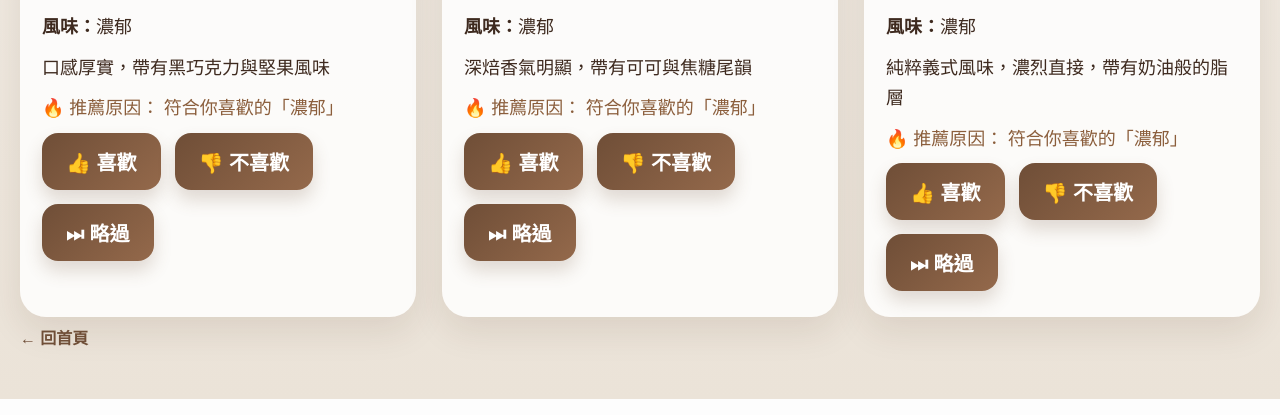
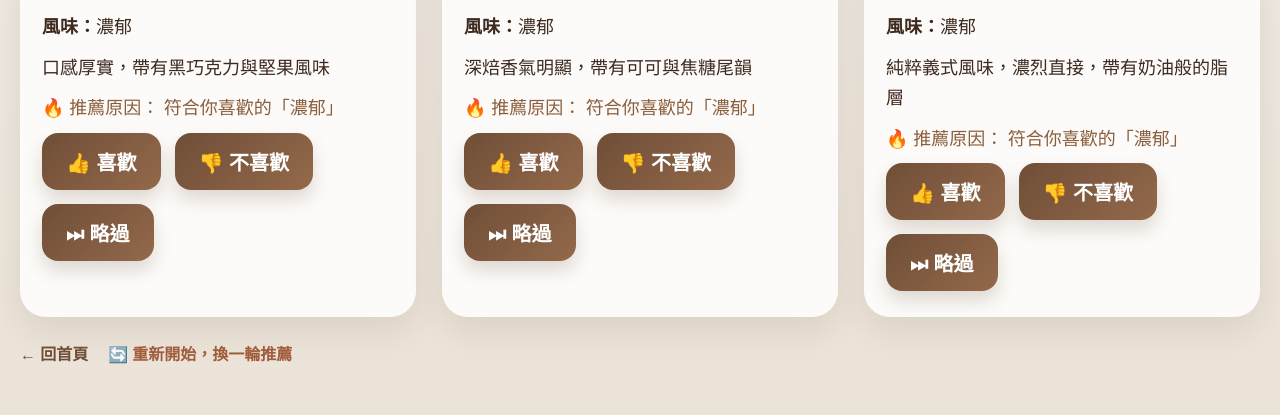
Before and after one commit to owendong-ai/pottajoe-ai, a Flask app: page /recommend_after_feedback in a window 1280 px wide. Shown: the part 647-1062 px from the top of the page. Run offline with Flask 3, Linux system fonts and the light colour scheme; data that the repository does not hold is empty; some libraries are stand-ins or nearby versions.

Commit message:
更改流程
✅ 首頁 — 移除了那個奇怪的按鈕
✅ 結果頁底部 — 新增「🔄 重新開始，換一輪推薦」，放在「← 回首頁」旁邊，使用者看完推薦後才會看到，位置和時機都合理

```diff
--- a/templates/index.html
+++ b/templates/index.html
@@ -200,7 +200,6 @@
             </div>
         </div>
 
-        <a class="footer-link" href="/reset">重設本次推薦紀錄</a>
     </div>
 </body>
 </html>
--- a/templates/result.html
+++ b/templates/result.html
@@ -279,7 +279,10 @@
             </div>
         {% endif %}
 
-        <a class="back-link" href="/">← 回首頁</a>
+        <div style="display:flex; gap:20px; align-items:center; margin-top:16px; flex-wrap:wrap;">
+            <a class="back-link" href="/">← 回首頁</a>
+            <a class="back-link" href="/reset" style="color:#a05c3b;">🔄 重新開始，換一輪推薦</a>
+        </div>
     </div>
 </body>
 </html>
```
